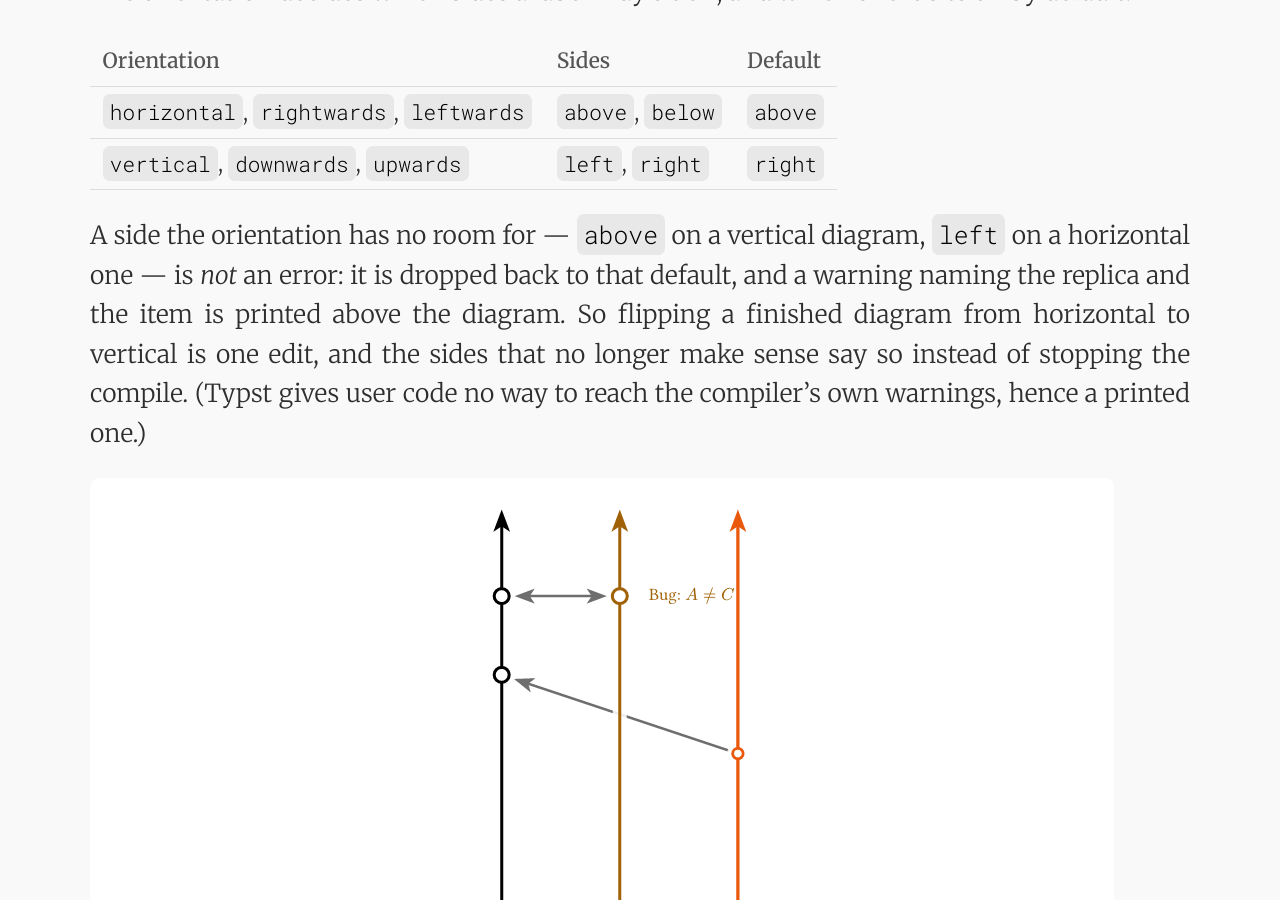
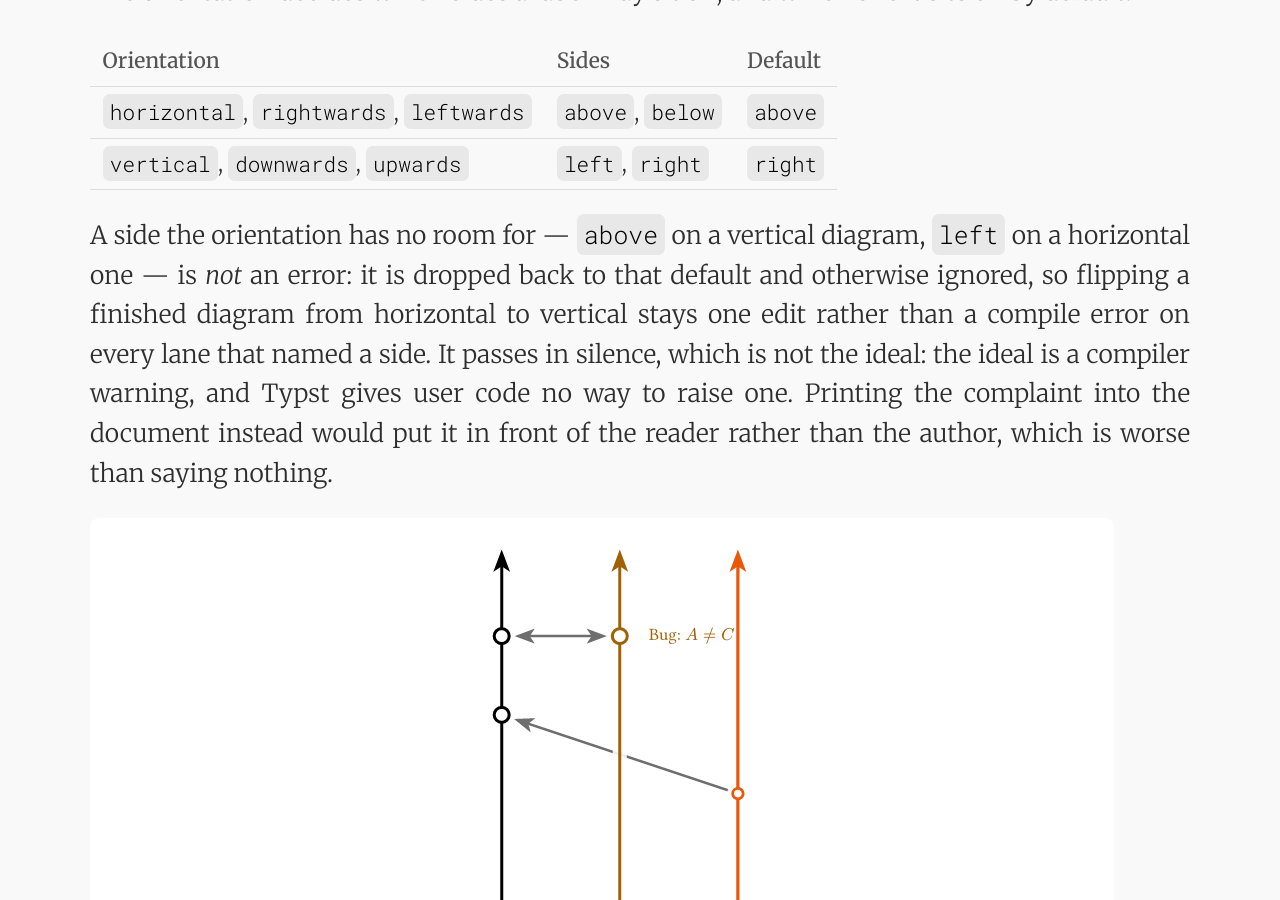
Before and after one commit to lamportian-dramatis/lamportian-dramatis.github.io, a Jekyll site: the page built from reference.md, in a window 1280 px wide and 900 px high, scrolled down 1861 px. Built offline with Jekyll 4.4.1, drawn with Linux system fonts in a browser that asks for light colours; some web fonts are replaced.

Commit message:
Stop printing the misplacement complaint into the document
The reader is not the one who chose the side, so putting it in front of them was answering the wrong
person -- and it left a red box in the middle of somebody's paper.

```diff
--- a/reference.md
+++ b/reference.md
@@ -45,7 +45,7 @@
 | `horizontal`, `rightwards`, `leftwards` | `above`, `below` | `above` |
 | `vertical`, `downwards`, `upwards` | `left`, `right` | `right` |
 
-A side the orientation has no room for — `above` on a vertical diagram, `left` on a horizontal one — is *not* an error: it is dropped back to that default, and a warning naming the replica and the item is printed above the diagram.  So flipping a finished diagram from horizontal to vertical is one edit, and the sides that no longer make sense say so instead of stopping the compile.  (Typst gives user code no way to reach the compiler's own warnings, hence a printed one.)
+A side the orientation has no room for — `above` on a vertical diagram, `left` on a horizontal one — is *not* an error: it is dropped back to that default and otherwise ignored, so flipping a finished diagram from horizontal to vertical stays one edit rather than a compile error on every lane that named a side.  It passes in silence, which is not the ideal: the ideal is a compiler warning, and Typst gives user code no way to raise one.  Printing the complaint into the document instead would put it in front of the reader rather than the author, which is worse than saying nothing.
 
 ![The worked example from the front page, drawn vertically](gallery/vertical.png)
 
```
Also changed, not shown: changelog.md.
